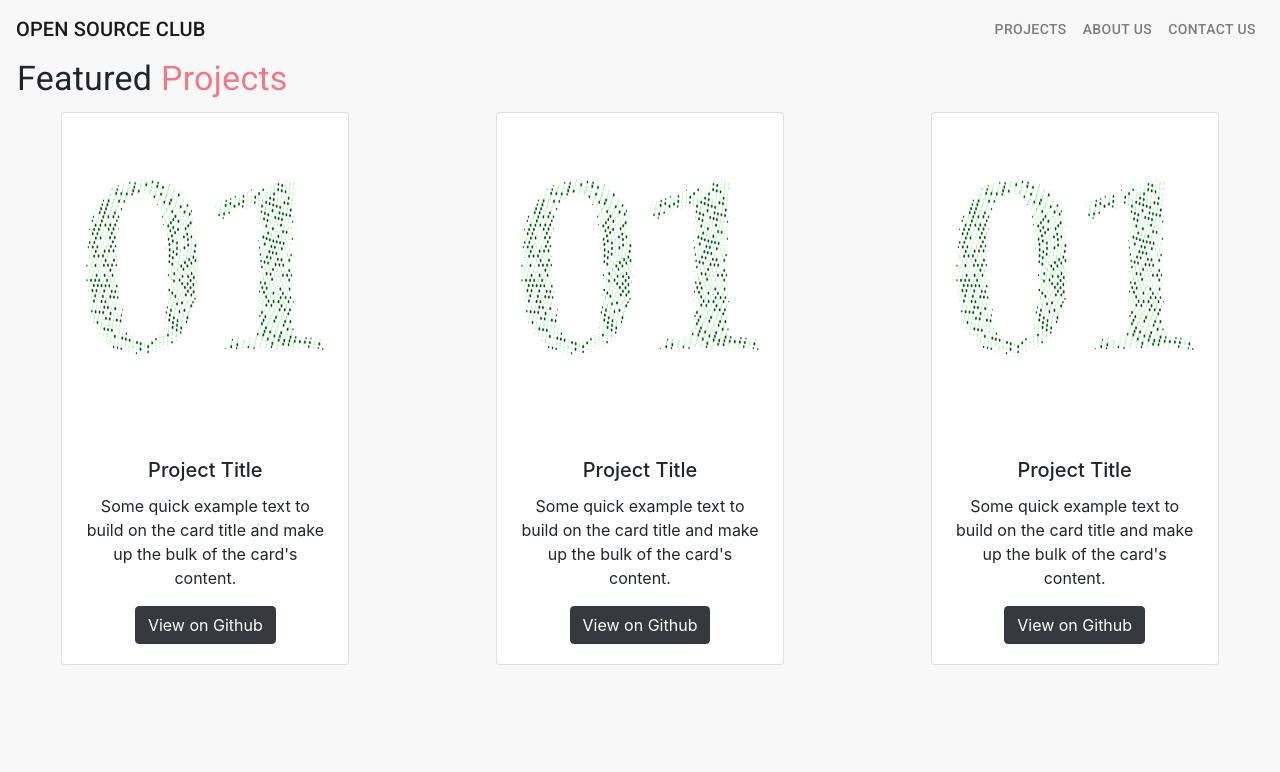
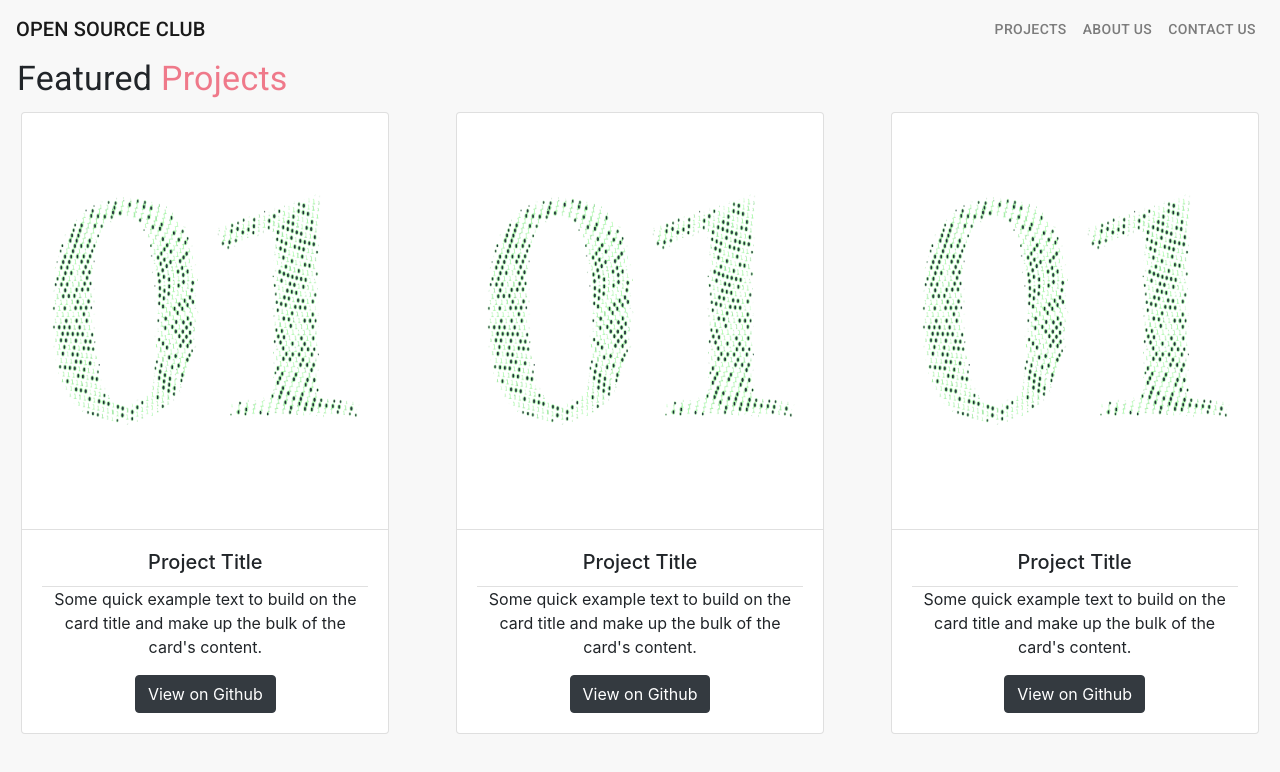
Before and after one commit to The-Open-Source-Club/open-source, a React (Create React App) app: page /projects in a window 1280 px wide. Shown: the top 772 px of the page. Built offline with nearby package versions, Linux system fonts and the light colour scheme.

Commit message:
Updated projects page

```diff
--- a/src/pages/projects/projects.component.jsx
+++ b/src/pages/projects/projects.component.jsx
@@ -3,6 +3,7 @@ import Typography from '@material-ui/core/Typography';
 import Grid from '@material-ui/core/Grid';
 import Card from 'react-bootstrap/Card';
 import Button from 'react-bootstrap/Button';
+import Divider from '@material-ui/core/Divider';
 
 const Projects = () => {
     return (
@@ -10,10 +11,12 @@ const Projects = () => {
             <Typography variant='h4' align='left' gutterBottom style={{marginLeft:'17px'}}>Featured <span style={{color:'#EF798A'}}>Projects</span></Typography>
             <Grid container spacing={3} justify='center'>
                 <Grid item xs={12} sm={12} md={6} lg={4} align='center'>
-                <Card style={{ width: '18rem' }}>
+                <Card style={{ width: '23rem' }}>
                     <Card.Img variant="top" src={require('../../assets/project.png')} />
+                    <Divider />
                     <Card.Body>
                         <Card.Title>Project Title</Card.Title>
+                        <Divider />
                         <Card.Text>
                         Some quick example text to build on the card title and make up the bulk of
                         the card's content.
@@ -24,10 +27,12 @@ const Projects = () => {
                 </Grid>
 
                 <Grid item xs={12} sm={12} md={6} lg={4} align='center'>
-                <Card style={{ width: '18rem' }}>
+                <Card style={{ width: '23rem' }}>
                     <Card.Img variant="top" src={require('../../assets/project.png')} />
+                    <Divider />
                     <Card.Body>
                         <Card.Title>Project Title</Card.Title>
+                        <Divider />
                         <Card.Text>
                         Some quick example text to build on the card title and make up the bulk of
                         the card's content.
@@ -38,10 +43,12 @@ const Projects = () => {
                 </Grid>
 
                 <Grid item xs={12} sm={12} md={6} lg={4} align='center'>
-                <Card style={{ width: '18rem' }}>
+                <Card style={{ width: '23rem' }}>
                     <Card.Img variant="top" src={require('../../assets/project.png')} />
+                    <Divider />
                     <Card.Body>
                         <Card.Title>Project Title</Card.Title>
+                        <Divider />
                         <Card.Text>
                         Some quick example text to build on the card title and make up the bulk of
                         the card's content.
```
